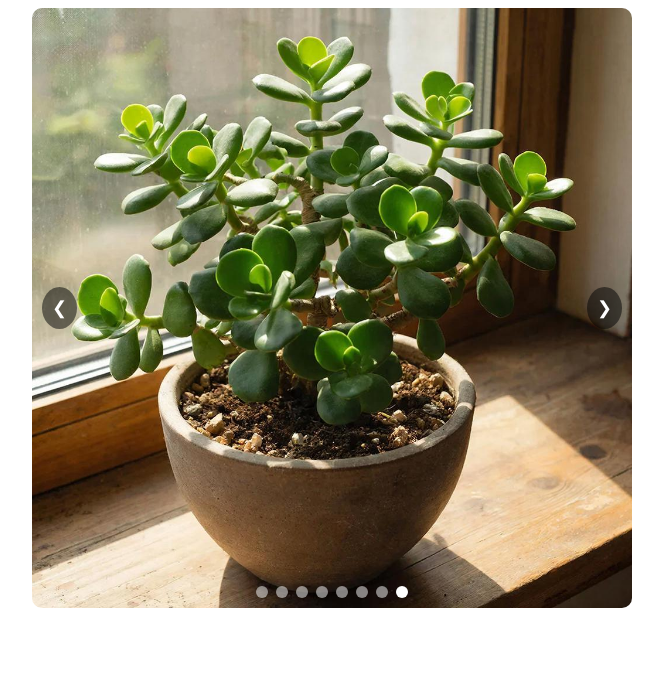
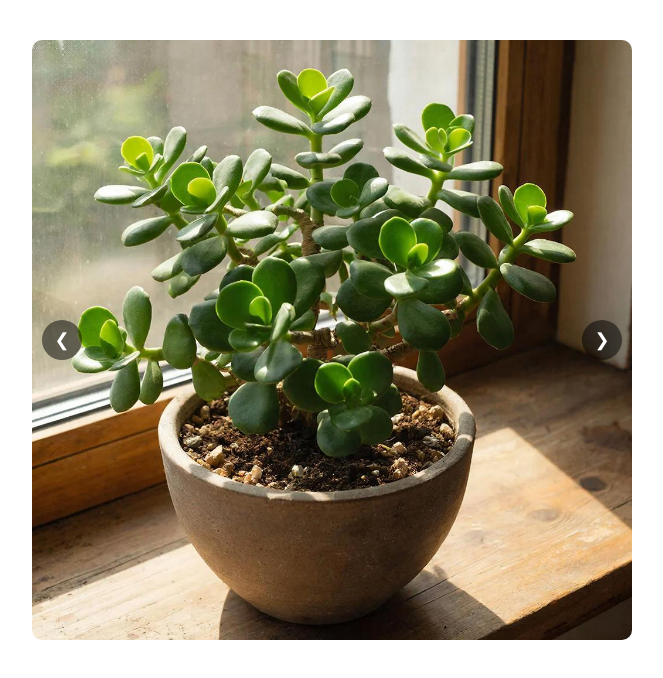
Before and after one commit to kseniya-firsova/task-6-odin, a plain HTML site: page task6.html in a window 1280 px wide. Both pictures are taken after a click on the button "Предыдущий слайд". Shown: the whole page, without its empty margins (308-971 px from the left). Drawn offline with Linux system fonts and the light colour scheme.

Commit message:
Add files via upload

```diff
--- a/script.js
+++ b/script.js
@@ -1,34 +1,18 @@
 const slides = document.querySelectorAll('.slide');
-const dots = document.querySelectorAll('.dot');
-let currentSlide = 0;
+let current = 0;
 
-function showSlide(index) {
-
-  if (index < 0 || index >= slides.length) return;
-
-  slides.forEach(slide => slide.classList.remove('active'));
-  dots.forEach(dot => dot.classList.remove('active'));
-
+function show(index) {
+  slides.forEach(s => s.classList.remove('active'));
   slides[index].classList.add('active');
-  dots[index].classList.add('active');
-  currentSlide = index;
+  current = index;
 }
 
+document.querySelector('.prev').onclick = () => {
+  current = (current === 0) ? slides.length - 1 : current - 1;
+  show(current);
+};
 
-document.querySelector('.prev').addEventListener('click', () => {
-  currentSlide = (currentSlide > 0) ? currentSlide - 1 : slides.length - 1;
-  showSlide(currentSlide);
-});
-
-document.querySelector('.next').addEventListener('click', () => {
-  currentSlide = (currentSlide < slides.length - 1) ? currentSlide + 1 : 0;
-  showSlide(currentSlide);
-});
-
-
-dots.forEach(dot => {
-  dot.addEventListener('click', () => {
-    const index = parseInt(dot.dataset.index);
-    showSlide(index);
-  });
-});
+document.querySelector('.next').onclick = () => {
+  current = (current === slides.length - 1) ? 0 : current + 1;
+  show(current);
+};
--- a/style.css
+++ b/style.css
@@ -1,18 +1,12 @@
 .slider {
   position: relative;
   width: 600px;
-  margin: 0 auto;
+  margin: 40px auto;
+  border-radius: 10px;
   overflow: hidden;
-  border-radius: 10px;
-}
-
-.slides {
-  display: flex;
-  transition: transform 0.5s ease-in-out;
 }
 
 .slide {
-  min-width: 100%;
   display: none;
 }
 
@@ -30,36 +24,15 @@
   position: absolute;
   top: 50%;
   transform: translateY(-50%);
-  background: rgba(0,0,0,0.5);
+  background: rgba(0, 0, 0, 0.5);
   color: white;
   border: none;
-  padding: 10px;
+  width: 40px;
+  height: 40px;
+  border-radius: 50%;
+  font-size: 18px;
   cursor: pointer;
-  font-size: 18px;
-  border-radius: 50%;
 }
 
 .prev { left: 10px; }
 .next { right: 10px; }
-
-
-.dots {
-  position: absolute;
-  bottom: 10px;
-  left: 50%;
-  transform: translateX(-50%);
-  display: flex;
-  gap: 8px;
-}
-
-.dot {
-  width: 12px;
-  height: 12px;
-  border-radius: 50%;
-  background: rgba(255,255,255,0.5);
-  cursor: pointer;
-}
-
-.dot.active {
-  background: white;
-}
--- a/task6.html
+++ b/task6.html
@@ -1,5 +1,5 @@
 <!DOCTYPE html>
-<html lang="en">
+<html lang="ru">
 <head>
   <meta charset="UTF-8">
   <meta name="viewport" content="width=device-width, initial-scale=1.0">
@@ -8,7 +8,6 @@
 </head>
 <body>
   <div class="slider">
-  <div class="slides">
     <div class="slide active"><img src="антуриум.jpeg" alt="Изображение 1"></div>
     <div class="slide"><img src="бокарнея.jpeg" alt="Изображение 2"></div>
     <div class="slide"><img src="венерина мухоловка.jpeg" alt="Изображение 3"></div>
@@ -17,19 +16,9 @@
     <div class="slide"><img src="колеус.jpeg" alt="Изображение 6"></div>
     <div class="slide"><img src="роза.jpeg" alt="Изображение 7"></div>
     <div class="slide"><img src="толстянка.jpeg" alt="Изображение 8"></div>
-  </div>
+
     <button class="prev" aria-label="Предыдущий слайд">❮</button>
     <button class="next" aria-label="Следующий слайд">❯</button>
-  <div class="dots">
-    <span class="dot active" data-index="0"></span>
-    <span class="dot" data-index="1"></span>
-    <span class="dot" data-index="2"></span>
-    <span class="dot" data-index="3"></span>
-    <span class="dot" data-index="4"></span>
-    <span class="dot" data-index="5"></span>
-    <span class="dot" data-index="6"></span>
-    <span class="dot" data-index="7"></span>
-  </div>
   </div>
   <script src="script.js"></script>
 </body>
```
Lines whose indentation alone changed are shown as unchanged.
